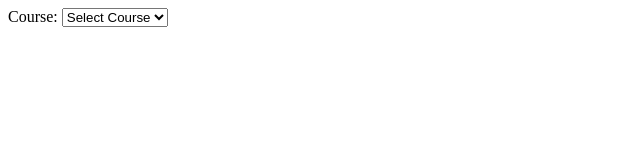
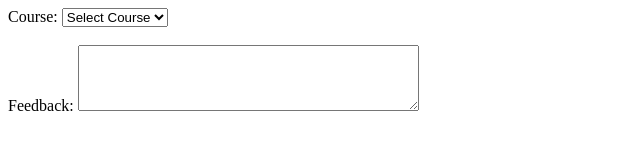
Before and after one commit to mosajid782-stuward/WDW-0277, a plain HTML site: page Web Designing Workshop Assignment/A-16.html in a window 1280 px wide. Shown: the whole page, without its empty margins (0-640 px from the left). Drawn offline with Linux system fonts and the light colour scheme.

Commit message:
Feedback box

```diff
--- a/Web Designing Workshop Assignment/A-16.html
+++ b/Web Designing Workshop Assignment/A-16.html
@@ -16,5 +16,10 @@
         <option value="mca">MCA</option>
     </select>
     <br><br>
+    <!--Feedback-->
+    <lebel for="feedback">Feedback:</lebel>
+    <textarea name="feedback" id="feedback" cols="40" rows="4" placeholder="Enter Your Feedback" required>
+    </textarea>
+    <br><br>
 </body>
 </html>
```
